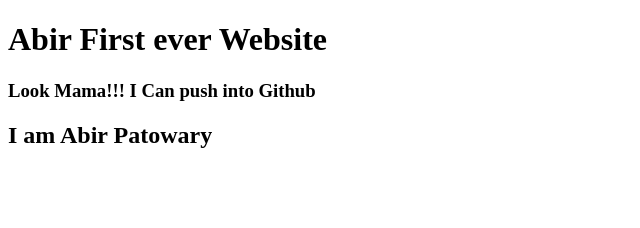
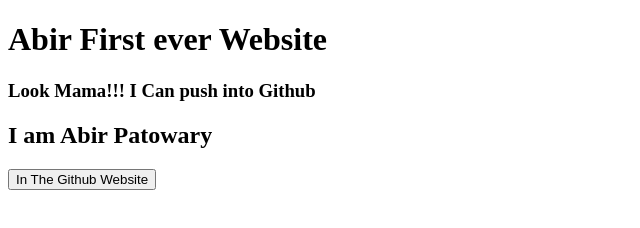
Before and after one commit to AbirPatowary/Abir-first-website, a plain HTML site: page index.html in a window 1280 px wide. Shown: the whole page, without its empty margins (0-640 px from the left). Drawn offline with Linux system fonts and the light colour scheme.

Commit message:
Update index.html

```diff
--- a/index.html
+++ b/index.html
@@ -10,5 +10,6 @@
     <h1>Abir First ever Website</h1>
     <h3>Look Mama!!! I Can push into Github</h3>
     <h2>I am Abir Patowary</h2>
+    <button>In The Github Website</button>
 </body>
 </html>
```
